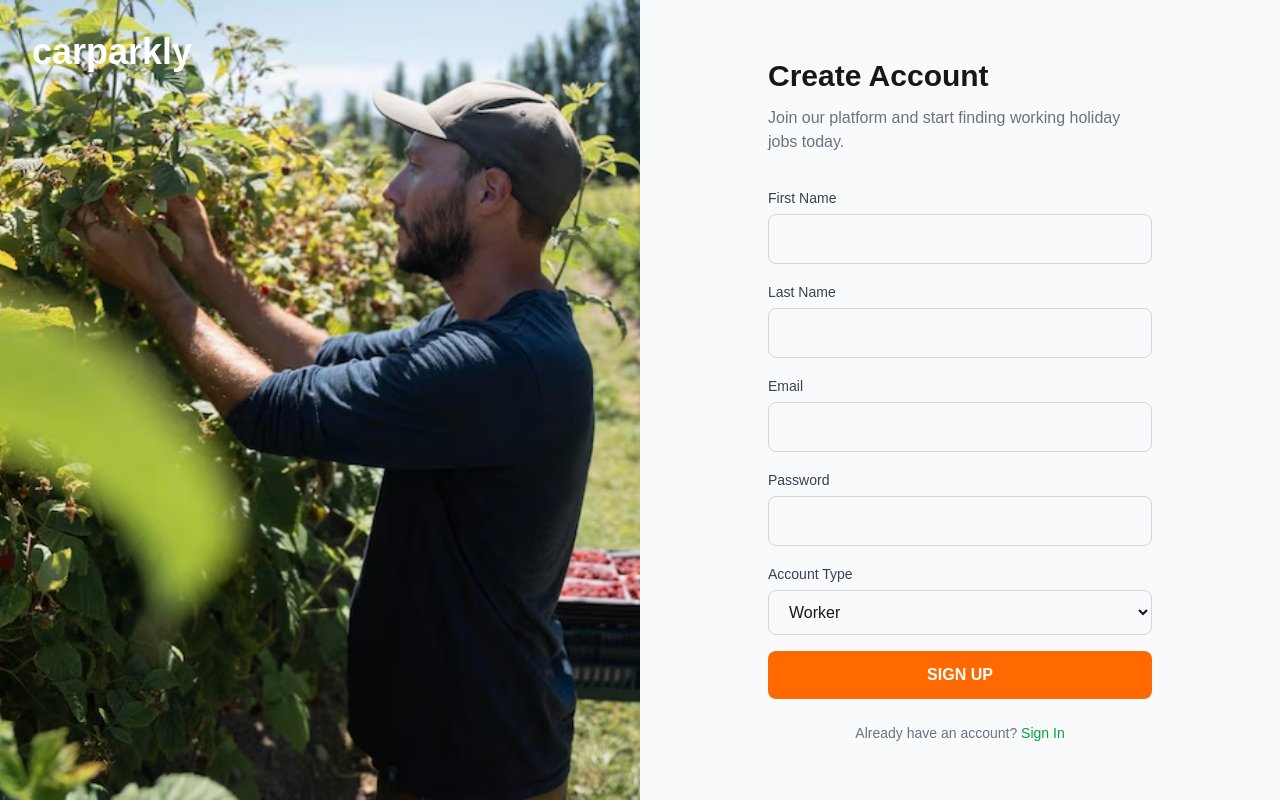
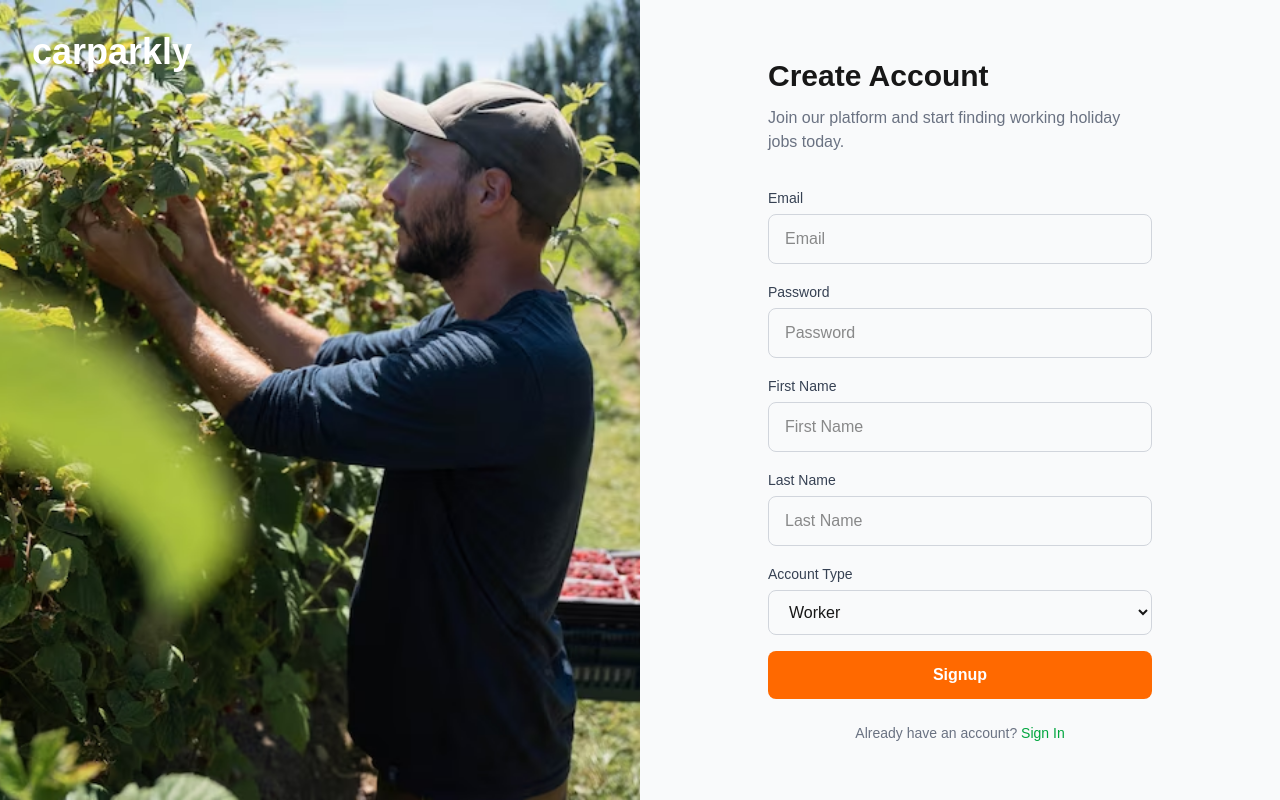
Before and after one commit to park-sueun/88days-jobs-au-frontend, a Next.js app: page /auth/signup in a window 1280 px wide. Built offline with nearby package versions, Linux system fonts and the light colour scheme; no server answers.

Commit message:
Refactoring: SignupForm 구조 활용

```diff
--- a/src/app/auth/signup/page.tsx
+++ b/src/app/auth/signup/page.tsx
@@ -1,38 +1,14 @@
-"use client";
-
 import Image from "next/image";
-import { useState } from "react";
+import SignupForm from "@/services/auth/components/SignupForm";
 
 export default function SignupPage() {
-  const [form, setForm] = useState({
-    email: "",
-    password: "",
-    firstName: "",
-    lastName: "",
-    role: "WORKER",
-  });
-
-  const handleChange = (
-    e: React.ChangeEvent<HTMLInputElement | HTMLSelectElement>,
-  ) => {
-    setForm({
-      ...form,
-      [e.target.name]: e.target.value,
-    });
-  };
-
-  const handleSubmit = (e: React.FormEvent) => {
-    e.preventDefault();
-    console.log(form);
-  };
-
   return (
     <div className="flex h-screen w-full">
       {/* LEFT IMAGE */}
       <div className="relative hidden w-1/2 lg:block">
         <Image
           src="/login-bg.jpg"
-          alt="parking"
+          alt="signup background"
           fill
           className="object-cover"
         />
@@ -42,7 +18,7 @@ export default function SignupPage() {
         </div>
       </div>
 
-      {/* RIGHT SIGNUP FORM */}
+      {/* RIGHT FORM */}
       <div className="flex w-full lg:w-1/2 items-center justify-center bg-gray-50">
         <div className="w-full max-w-md px-8">
           <h1 className="text-3xl font-semibold mb-3">Create Account</h1>
@@ -51,92 +27,8 @@ export default function SignupPage() {
             Join our platform and start finding working holiday jobs today.
           </p>
 
-          <form onSubmit={handleSubmit} className="space-y-4">
-            {/* FIRST NAME */}
-            <div>
-              <label className="text-sm font-medium text-gray-700">
-                First Name
-              </label>
+          <SignupForm />
 
-              <input
-                name="firstName"
-                type="text"
-                className="mt-1 w-full rounded-lg border border-gray-300 px-4 py-3 focus:outline-none focus:ring-2 focus:ring-orange-500"
-                value={form.firstName}
-                onChange={handleChange}
-              />
-            </div>
-
-            {/* LAST NAME */}
-            <div>
-              <label className="text-sm font-medium text-gray-700">
-                Last Name
-              </label>
-
-              <input
-                name="lastName"
-                type="text"
-                className="mt-1 w-full rounded-lg border border-gray-300 px-4 py-3 focus:outline-none focus:ring-2 focus:ring-orange-500"
-                value={form.lastName}
-                onChange={handleChange}
-              />
-            </div>
-
-            {/* EMAIL */}
-            <div>
-              <label className="text-sm font-medium text-gray-700">Email</label>
-
-              <input
-                name="email"
-                type="email"
-                className="mt-1 w-full rounded-lg border border-gray-300 px-4 py-3 focus:outline-none focus:ring-2 focus:ring-orange-500"
-                value={form.email}
-                onChange={handleChange}
-              />
-            </div>
-
-            {/* PASSWORD */}
-            <div>
-              <label className="text-sm font-medium text-gray-700">
-                Password
-              </label>
-
-              <input
-                name="password"
-                type="password"
-                className="mt-1 w-full rounded-lg border border-gray-300 px-4 py-3 focus:outline-none focus:ring-2 focus:ring-orange-500"
-                value={form.password}
-                onChange={handleChange}
-              />
-            </div>
-
-            {/* ROLE */}
-            <div>
-              <label className="text-sm font-medium text-gray-700">
-                Account Type
-              </label>
-
-              <select
-                name="role"
-                value={form.role}
-                onChange={handleChange}
-                className="mt-1 w-full rounded-lg border border-gray-300 px-4 py-3 focus:outline-none focus:ring-2 focus:ring-orange-500"
-              >
-                <option value="WORKER">Worker</option>
-                <option value="EMPLOYER">Employer</option>
-              </select>
-            </div>
-
-            {/* BUTTON */}
-            <button
-              type="submit"
-              className="w-full bg-orange-500 hover:bg-orange-600 text-white font-semibold py-3 rounded-lg transition"
-            >
-              SIGN UP
-            </button>
-          </form>
-
-          {/* LOGIN LINK */}
           <p className="text-center text-sm text-gray-500 mt-6">
             Already have an account?{" "}
             <a href="/auth/signin" className="text-green-600 font-medium">
--- a/src/services/auth/components/SignupForm.tsx
+++ b/src/services/auth/components/SignupForm.tsx
@@ -1,10 +1,17 @@
 "use client";
 
 import { useState } from "react";
+import { useRouter } from "next/navigation";
 import { signup } from "../api/authApi";
 import { SignupRequest, USER_ROLE, UserRole } from "../types/authTypes";
 
 export default function SignupForm() {
+
+    const router = useRouter();
+
+    const [loading, setLoading] = useState(false);
+    const [error, setError] = useState("");
+
     const [form, setForm] = useState<SignupRequest>({
         email: "",
         password: "",
@@ -36,49 +43,108 @@ export default function SignupForm() {
     const handleSubmit = async (e: React.FormEvent) => {
         e.preventDefault();
 
+        try {
+          setLoading(true);
+          setError("");
+
           await signup(form);
 
-        alert("Signup success");
+          alert("Signup successful");
+
+          router.push("/auth/signin");
+        } catch (err: any) {
+          setError(err.message || "Signup failed");
+        } finally {
+          setLoading(false);
+        }
     };
 
     return (
-        <form onSubmit={handleSubmit}>
+      <form onSubmit={handleSubmit} className="space-y-4">
+        {error && <p className="text-red-500 text-sm">{error}</p>}
+
+        {/* EMAIL */}
+        <div>
+          <label className="text-sm font-medium text-gray-700">Email</label>
+
           <input
             name="email"
             placeholder="Email"
+            type="email"
+            className="mt-1 w-full rounded-lg border border-gray-300 px-4 py-3 focus:outline-none focus:ring-2 focus:ring-orange-500"
+            value={form.email}
             onChange={handleChange}
           />
+        </div>
+
+        {/* PASSWORD */}
+        <div>
+          <label className="text-sm font-medium text-gray-700">Password</label>
 
           <input
             name="password"
             type="password"
             placeholder="Password"
+            className="mt-1 w-full rounded-lg border border-gray-300 px-4 py-3 focus:outline-none focus:ring-2 focus:ring-orange-500"
+            value={form.password}
             onChange={handleChange}
           />
+        </div>
+
+        {/* FIRST NAME */}
+        <div>
+          <label className="text-sm font-medium text-gray-700">
+            First Name
+          </label>
 
           <input
             name="firstName"
             placeholder="First Name"
+            type="text"
+            className="mt-1 w-full rounded-lg border border-gray-300 px-4 py-3 focus:outline-none focus:ring-2 focus:ring-orange-500"
+            value={form.firstName}
             onChange={handleChange}
           />
+        </div>
+
+        {/* LAST NAME */}
+        <div>
+          <label className="text-sm font-medium text-gray-700">Last Name</label>
 
           <input
             name="lastName"
             placeholder="Last Name"
+            type="text"
+            className="mt-1 w-full rounded-lg border border-gray-300 px-4 py-3 focus:outline-none focus:ring-2 focus:ring-orange-500"
+            value={form.lastName}
             onChange={handleChange}
           />
+        </div>
 
-        <select onChange={handleRoleChange}>
-            <option value={USER_ROLE.WORKER}>
-            Worker
-            </option>
+        {/* ROLE */}
+        <div>
+          <label className="text-sm font-medium text-gray-700">
+            Account Type
+          </label>
 
-            <option value={USER_ROLE.EMPLOYER}>
-            Employer
-            </option>
+          <select
+            name="role"
+            value={form.role}
+            onChange={handleRoleChange}
+            className="mt-1 w-full rounded-lg border border-gray-300 px-4 py-3 focus:outline-none focus:ring-2 focus:ring-orange-500"
+          >
+            <option value={USER_ROLE.WORKER}>Worker</option>
+            <option value={USER_ROLE.EMPLOYER}>Employer</option>
           </select>
+        </div>
 
-        <button type="submit">Signup</button>
+        <button
+          type="submit"
+          disabled={loading}
+          className="w-full bg-orange-500 hover:bg-orange-600 text-white font-semibold py-3 rounded-lg transition"
+        >
+          {loading ? "Signing up..." : "Signup"}
+        </button>
       </form>
     );
 }
```
Lines whose indentation alone changed are shown as unchanged.
